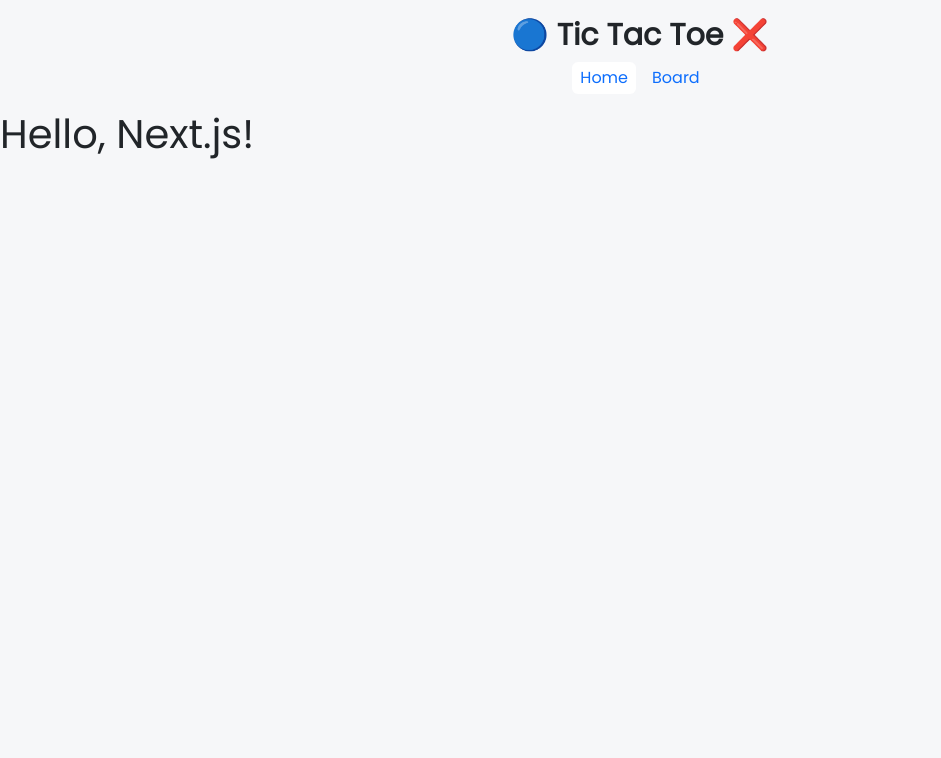
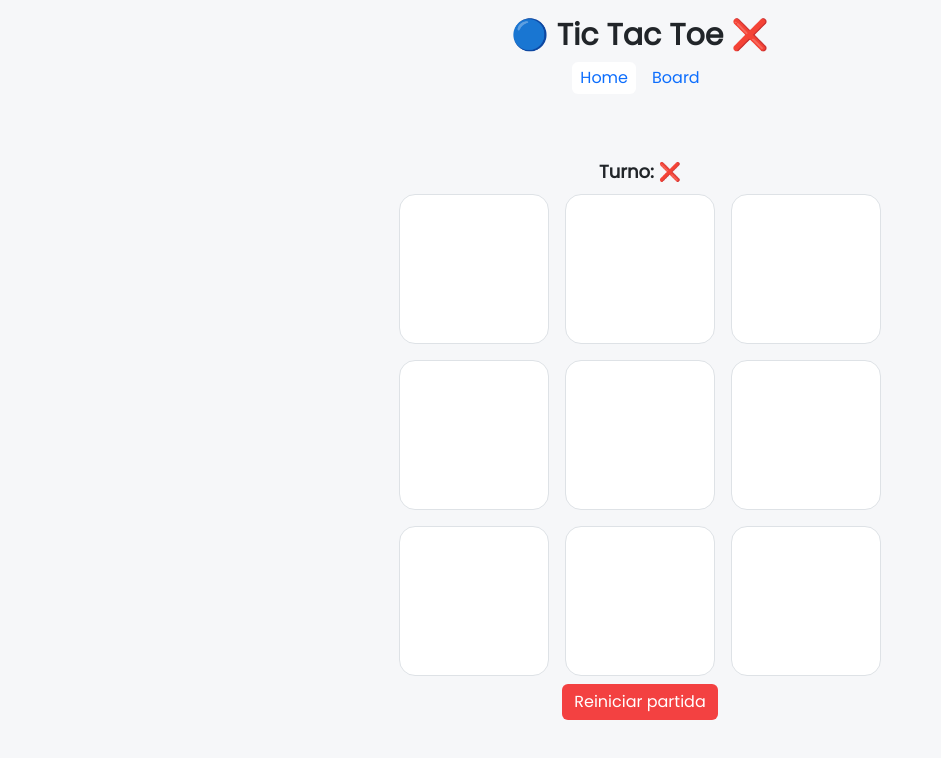
Before and after one commit to alvaroFGG/tic-tac-toe, a Next.js app: page / in a window 1280 px wide. Shown: the top 758 px of the page, without its empty margins (0-941 px from the left). Built offline with nearby package versions, Linux system fonts and the light colour scheme.

Commit message:
feat: created playable board without server yet

```diff
--- /dev/null
+++ b/src/components/board/Square.tsx
@@ -0,0 +1,36 @@
+import React from "react";
+import { TURNS } from "@/types";
+
+type Props = {
+  index: number;
+  updateBoard: (index: number) => void;
+  children?: React.ReactNode;
+};
+
+export const Square: React.FC<Props> = ({ index, updateBoard, children }) => {
+  const getSquareTextColor = () => {
+    switch (children) {
+      case TURNS.O:
+        return "text-blue500";
+      case TURNS.X:
+        return "text-error600";
+      default:
+        return "text-gray500";
+    }
+  };
+
+  return (
+    <div
+      key={index}
+      className={`d-flex align-items-center justify-content-center border border-gray500 rounded-4 bg-white ${getSquareTextColor()}`}
+      style={{
+        width: "150px",
+        height: "150px",
+        fontSize: "3rem",
+      }}
+      onClick={() => updateBoard(index)}
+    >
+      {children}
+    </div>
+  );
+};
--- a/src/pages/index.tsx
+++ b/src/pages/index.tsx
@@ -1,3 +1,42 @@
+import { T } from "@/text";
+import { TURNS } from "@/types";
+import { useState } from "react";
+import { Square } from "@/components/board/Square";
+import { Button } from "react-bootstrap";
+
 export default function HomePage() {
-  return <h1>Hello, Next.js!</h1>;
+  const [board, setBoard] = useState(Array(9).fill(null));
+  const [turn, setTurn] = useState<TURNS>(TURNS.X);
+
+  const updateBoard = (index: number) => {
+    if (board[index] !== null) {
+      return;
+    }
+
+    const newBoard = [...board];
+    newBoard[index] = turn;
+    setBoard(newBoard);
+    setTurn(turn === TURNS.X ? TURNS.O : TURNS.X);
+  };
+
+  return (
+    <div className="mt-5 d-flex flex-column gap-2 align-items-center justify-content-center">
+      <span className="text-l fw-bold">
+        {T.TURN} {turn}
+      </span>
+
+      <section className="board-section">
+        {board.map((value, index) => (
+          <Square key={index} index={index} updateBoard={updateBoard}>
+            {value}
+          </Square>
+        ))}
+      </section>
+
+      {/* TODO: Implementar funcionalidad de reiniciar partida */}
+      <Button className="text-white bg-error600 border-0">
+        {T.RESET_GAME}
+      </Button>
+    </div>
+  );
 }
--- a/src/styles/scss/custom.scss
+++ b/src/styles/scss/custom.scss
@@ -26,3 +26,10 @@
     font-size: 14px;
     line-height: 20px;
 }
+
+.board-section {
+    display: grid;
+    grid-template-columns: repeat(3, 1fr);
+    grid-template-rows: repeat(3, 1fr);
+    gap: 1rem;
+}
--- a/src/text/es.tsx
+++ b/src/text/es.tsx
@@ -1,7 +1,9 @@
 const language = {
   HOME: "Home",
   BOARD: "Board",
+  RESET_GAME: "Reiniciar partida",
   TIC_TAC_TOE: "Tic Tac Toe",
+  TURN: "Turno:",
 };
 
 export default language;
--- /dev/null
+++ b/src/types/enums.ts
@@ -0,0 +1,4 @@
+export enum TURNS {
+  X = "❌",
+  O = "🔵",
+}
--- /dev/null
+++ b/src/types/index.ts
@@ -0,0 +1 @@
+export * from "./enums";
```
